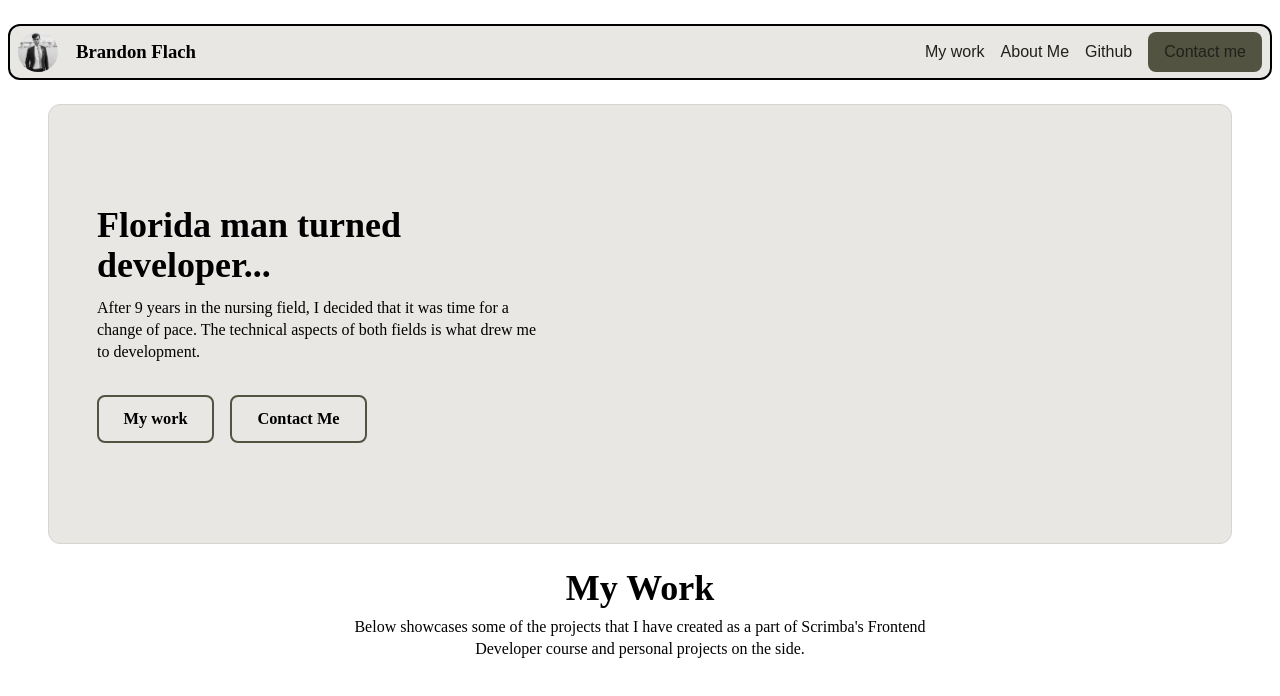
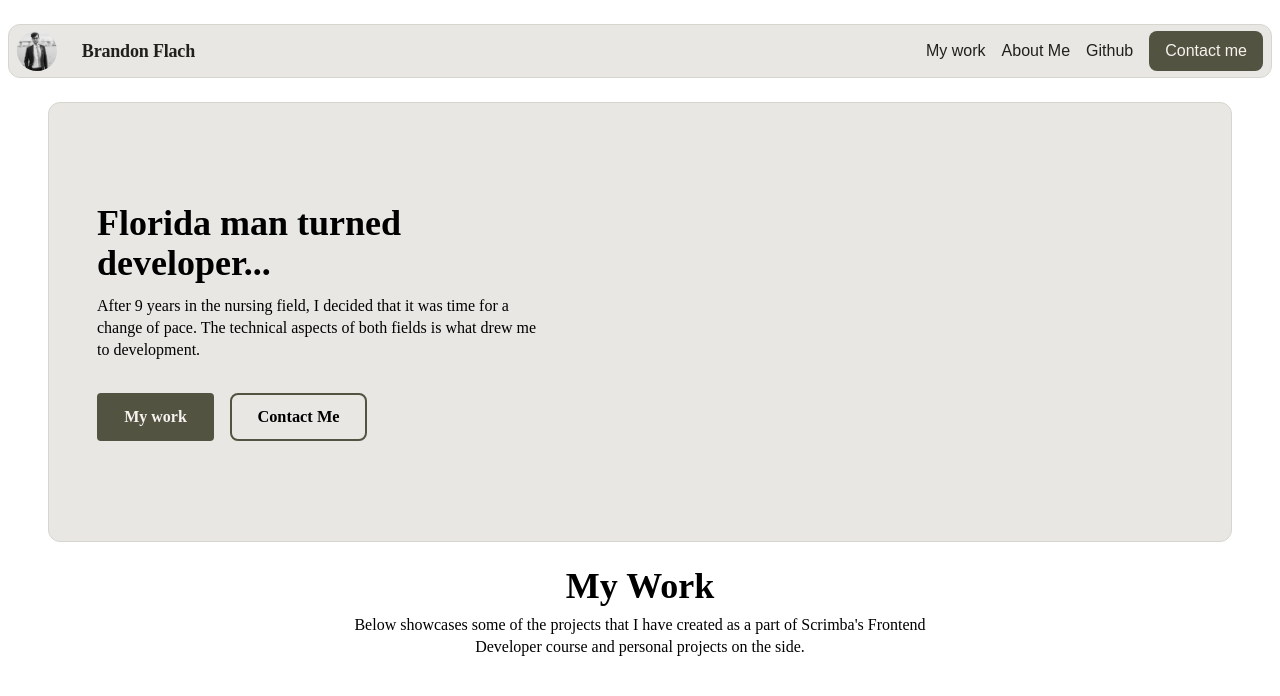
Before and after one commit to RemusofRome/PortfolioSite, a React (Vite) app: page / in a window 1280 px wide. Shown: the top 696 px of the page. Built offline with nearby package versions, Linux system fonts and the light colour scheme; a web font is replaced by a local one.

Commit message:
edited css to figma direction

```diff
--- a/src/App.css
+++ b/src/App.css
@@ -35,30 +35,30 @@
 
 html,
 body {
-    font-family: 'Bespoke Sans', sans-serif;
-    font-family: 'Bespoke Serif', serif;
+  font-family: "Bespoke Sans", sans-serif;
+  font-family: "Bespoke Serif", serif;
 }
 
 .regular {
-    font-family: 'Bespoke Serif', serif;
+  font-family: "Bespoke Serif", serif;
   font-weight: 400;
   font-size: 2.5rem;
 }
 
 .medium {
-    font-family: 'Bespoke Serif', serif;
+  font-family: "Bespoke Serif", serif;
   font-weight: 500;
   font-size: 2.5rem;
 }
 
 .bold {
-    font-family: 'Bespoke Serif', serif;
+  font-family: "Bespoke Serif", serif;
   font-weight: 700;
   font-size: 2.5rem;
 }
 
 .extrabold {
-    font-family: 'Bespoke Serif', serif;
+  font-family: "Bespoke Serif", serif;
   font-weight: 800;
   font-size: 2.5rem;
 }
@@ -84,8 +84,9 @@ body {
 }
 
 #navbar {
-  border: 2px solid black;
-  border-radius: 12px;
+  border-radius: var(--rounded-md, 12px);
+  border: 1px solid var(--border-border, #d6d6cf);
+  background: var(--surface-container, #e8e7e4);
   display: flex;
   justify-content: space-between;
   align-items: center;
@@ -94,7 +95,6 @@ body {
   max-height: 56px;
   margin: auto;
   margin-top: 24px;
-  background-color: #e8e7e4;
 }
 
 #nameContainer {
@@ -103,6 +103,7 @@ body {
   align-items: center;
   width: 178px;
   height: 40px;
+  gap: 8px;
 }
 
 #nameContainer img {
@@ -112,9 +113,13 @@ body {
 }
 
 #name {
-  display: flex;
-  align-items: center;
-  gap: 8px;
+  color: var(--text-text, #21201a);
+  font-family: Bespoke Serif;
+  font-size: 18px;
+  font-style: normal;
+  font-weight: 700;
+  line-height: 20px; /* 111.111% */
+  letter-spacing: -0.18px;
 }
 
 #navigation {
@@ -126,12 +131,12 @@ body {
 }
 
 #navigation h3 {
-  font-family: 'Bespoke Sans', sans-serif;
+  font-family: "Bespoke Sans", sans-serif;
   font-size: 16px;
   font-style: normal;
   font-weight: 500;
   line-height: 22px;
-  color: var(--text-text, #21201A);
+  color: var(--text-text, #21201a);
 }
 
 #contact {
@@ -143,13 +148,13 @@ body {
   align-items: center;
   border-radius: var(--rounded, 8px);
   background: var(--color-life-700, #535341);
-  font-family: 'Bespoke Sans', sans-serif;
+  font-family: "Bespoke Sans", sans-serif;
   font-size: 16px;
   font-style: normal;
   font-weight: 500;
   line-height: 22px;
   box-sizing: border-box;
-  color: var(--color-ground-100, #f6f2ef);
+  color: var(--color-ground-100, #f6f2ef) !important;
 }
 
 #heroContainer {
@@ -208,18 +213,23 @@ p {
 #myWork {
   display: flex;
   width: 117px;
-  height: 48px;
+  height: var(--scale-48, 48px);
   padding: 13px 24px;
   justify-content: center;
   align-items: center;
-  border-radius: var(--rounded, 8px);
-  border: 2px solid var(--color-life-700, #535341);
+  border-radius: var(--radius-default, 4px);
+  background: var(--button-bg, #535341);
   margin: 0;
-  font-size: 14px;
+  box-sizing: border-box;
+}
+
+#myWork h3 {
+  color: var(--color-ground-100, #F6F2EF);
+  font-family: Bespoke Sans;
+  font-size: 16px;
   font-style: normal;
   font-weight: 700;
-  line-height: 22px;
-  box-sizing: border-box;
+  line-height: 22px; /* 137.5% */
 }
 
 #contactMe {
```
Lines whose indentation alone changed are shown as unchanged.
